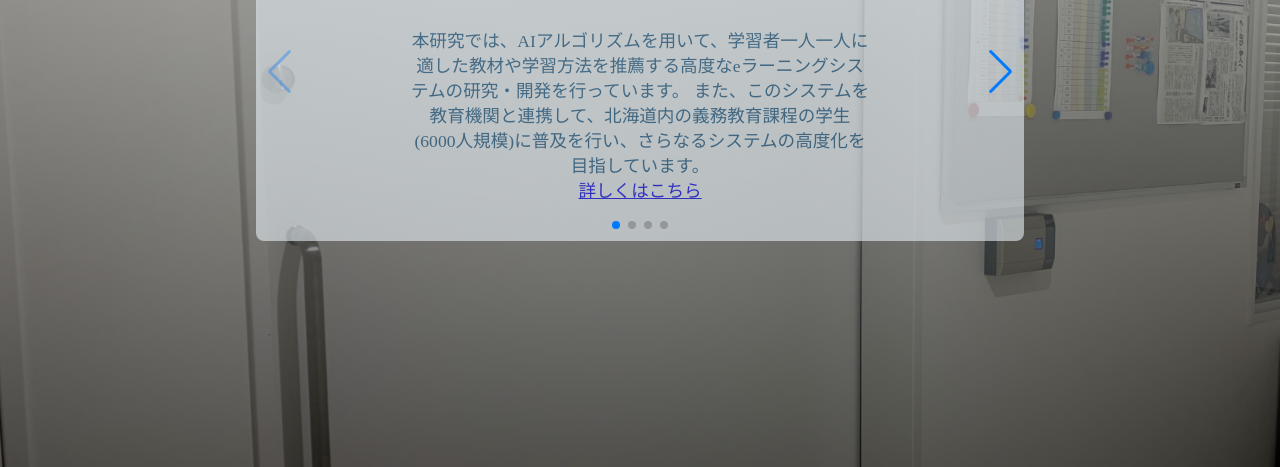
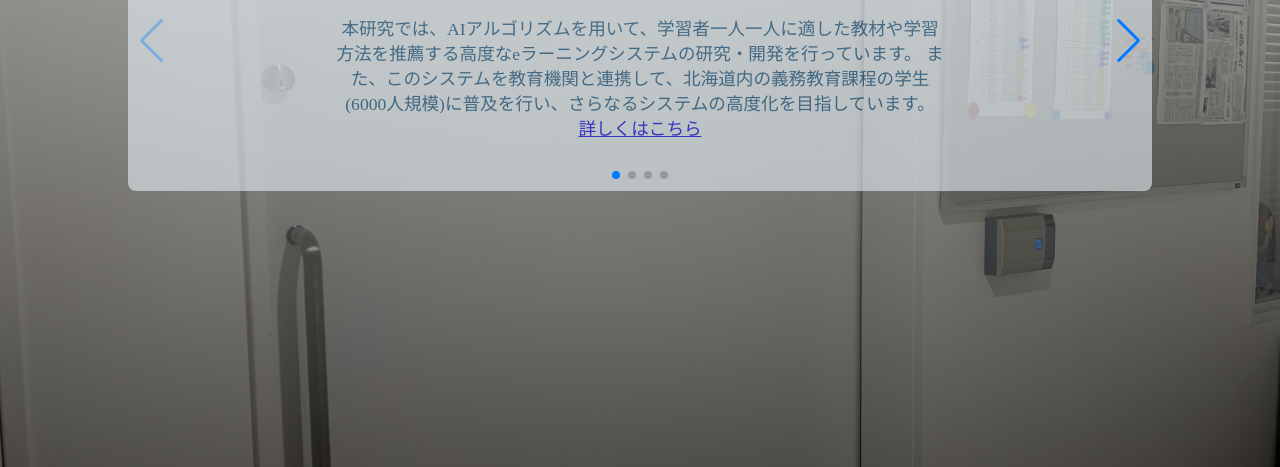
Before and after one commit to namaridamaX/yamakawa-lab-homepage, a plain HTML site: page pages/research.html in a window 1280 px wide. Shown: the part 333-800 px from the top of the page. Drawn offline with nearby package versions, Linux system fonts and the light colour scheme.

Commit message:
styleの修正

```diff
--- a/style.css
+++ b/style.css
@@ -140,8 +140,8 @@ body {
 
 /*------- 研究室紹介のcss -------*/
 #introduce-box {
-  width: 60%;
-  margin: 10% auto;
+  width: 80%;
+  margin: 8% auto 0;
 }
 #introduce-title {
   border-bottom: 1px solid;
@@ -162,7 +162,7 @@ body {
 .swiper-slide {
   color: #175684;
   width: 100%;
-  height: 100%;
+  height: 80%;
   text-align: center;
   background-color: #e6eff6;
   opacity: 60%;
```
